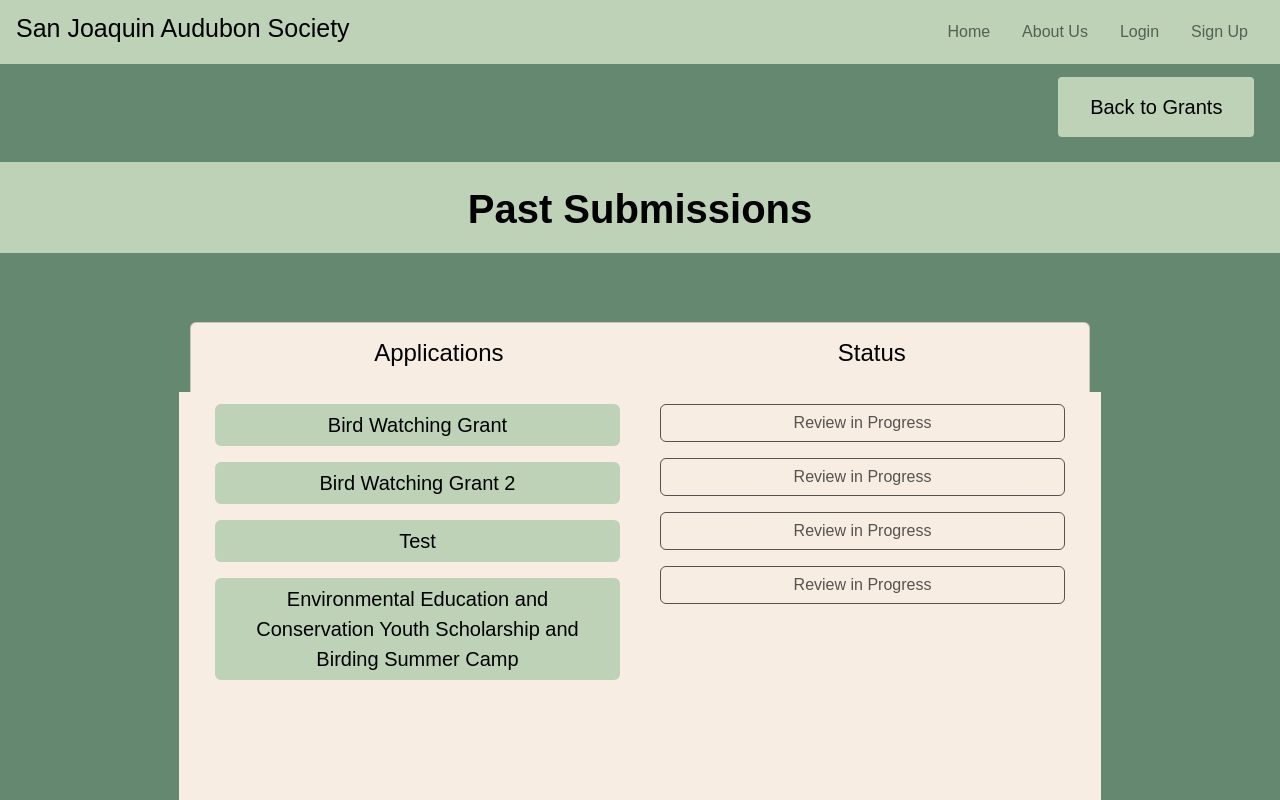
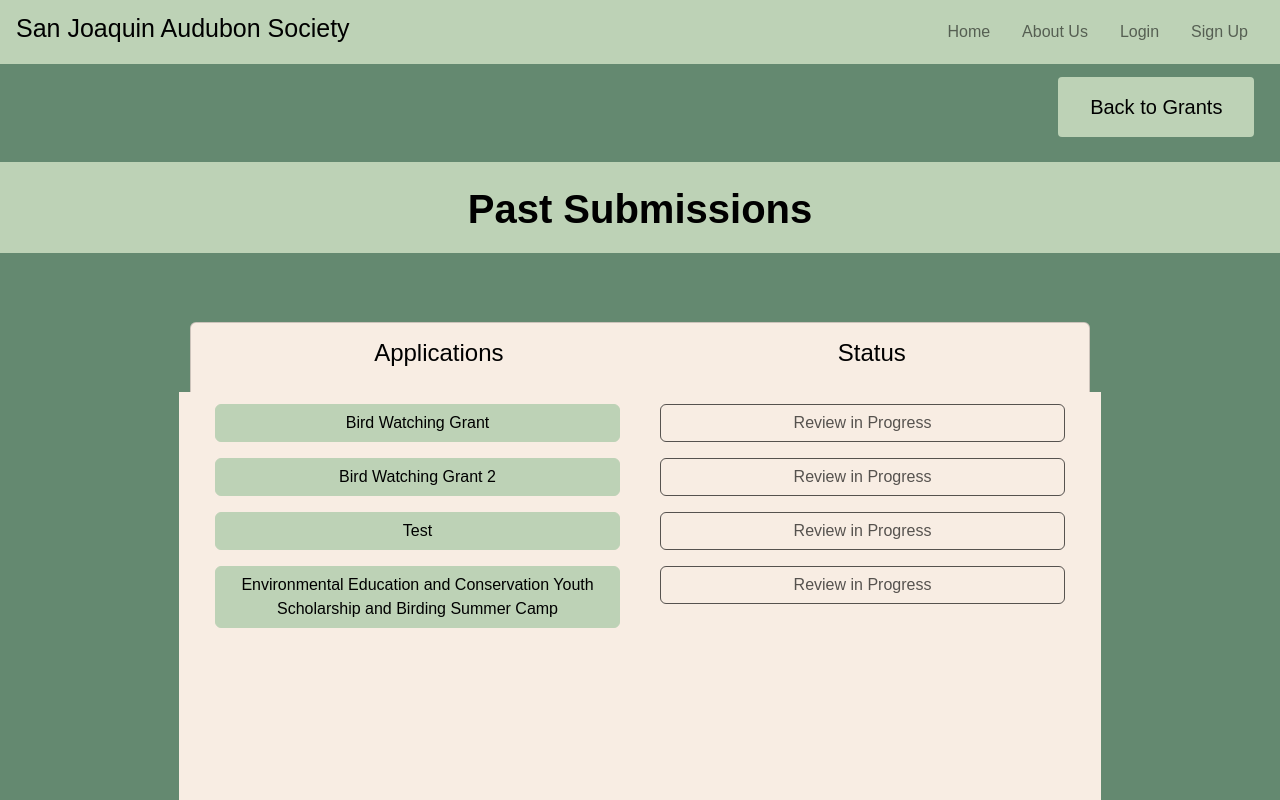
Before and after one commit to Kherbecs/Audubon-Society-Grant-Website, a React (Create React App) app: page /pastsubmissions in a window 1280 px wide. Shown: the top 800 px of the page. Built offline with nearby package versions, Linux system fonts and the light colour scheme.

Commit message:
JIRA #105

```diff
--- a/src/css/GrantSelection.css
+++ b/src/css/GrantSelection.css
@@ -30,7 +30,7 @@
   max-width: 1000px;
   width: 75%;
   padding: 0px 0px 0px 0px;
-  background-color: #F8EDE3!important;
+  background-color: #F8EDE3;
   margin: 0 auto;
   float: none;
   margin-top:  30px;
--- a/src/css/PasswordReset.css
+++ b/src/css/PasswordReset.css
@@ -1,6 +1,6 @@
 body {
     text-align: center;
-    font-family: Arial, Helvetica, sans-serif !important;
+    font-family: Arial, Helvetica, sans-serif;
     background-color: #61876ed9;
     color:black
 
@@ -8,13 +8,10 @@ body {
 }
 .PasswordReset{
     text-align: center;
-    font-family: Arial, Helvetica, sans-serif !important;
+    font-family: Arial, Helvetica, sans-serif;
     background-color: #61876ed9;
     color:black;
     height: 110vh;
-
-
-
 }
 .imdiv{
     width: 15%;
@@ -23,7 +20,7 @@ body {
 }
 .ResetSuccess{
     text-align: center;
-    font-family: Arial, Helvetica, sans-serif !important;
+    font-family: Arial, Helvetica, sans-serif;
     background-color: #61876ed9;
     color:black;
     height: 110vh;
@@ -32,25 +29,25 @@ body {
     font-size: 20px;
 }
 
-
-button {
-    /*  !important to override color*/
-    border: none !important;
-   font-size: 20px !important;
-   text-align: center !important;
-   overflow: auto !important;
-    color: #000 !important;
-    font-family: Arial, Helvetica, sans-serif !important;
-    background-color:#BDD2B6 !important;
-
+.button-pr {
+    background-color: #BDD2B6;
+    border: none;
+    color: black;
+    padding: 15px 32px;
+    text-align: center;
+    font-size: 20px;
+    cursor: pointer;
+    font-family: Arial, Helvetica, sans-serif;
+    width:15%;
+    border-radius: 4px;
 }
 
 label{
-    text-align: left !important;
+    text-align: left;
 }
 div{
 
-    font-family: Arial, Helvetica, sans-serif !important;
+    font-family: Arial, Helvetica, sans-serif;
 }
 .form-group{
     text-align:left;
--- a/src/css/PastSubmissions.css
+++ b/src/css/PastSubmissions.css
@@ -9,15 +9,15 @@
 } */
 
  h1 {
-    font-weight: bolder !important;
+    font-weight: bolder;
  }
 
 .navbar {
-    background-color: #BDD2B6 !important;
+    background-color: #BDD2B6;
 }
 
  .submission-body {
-    background-color: #F8EDE3 !important;
+    background-color: #F8EDE3;
 }
 
 .page-title {
@@ -25,7 +25,7 @@
     margin-bottom: 3%;
     padding-top: 1%;
     padding-bottom: 1%;
-    background-color: #BDD2B6 !important;
+    background-color: #BDD2B6;
 }
 
 .container {
@@ -43,14 +43,14 @@
 }
 
 .back-to-grants {
-    background-color: #BDD2B6 !important;
-    border: none !important;
-    color: black !important;
-    padding: 15px 32px !important;
-    text-align: center !important;
-    font-size: 20px !important;
-    cursor: pointer !important;
-    font-family: Arial, Helvetica, sans-serif !important;
+    background-color: #BDD2B6;
+    border: none;
+    color: black;
+    padding: 15px 32px;
+    text-align: center;
+    font-size: 20px;
+    cursor: pointer;
+    font-family: Arial, Helvetica, sans-serif;
     margin-top: 1%;
     margin-bottom: 1%;
 }
@@ -68,7 +68,7 @@
 }
 
 .applications {
-    background-color: #BDD2B6 !important;
-    color: black !important;
-    border-color: #BDD2B6 !important;
+    background-color: #BDD2B6;
+    color: black;
+    border-color: #BDD2B6;
 }
--- a/src/pages/PasswordReset.js
+++ b/src/pages/PasswordReset.js
@@ -24,11 +24,11 @@ export function PasswordReset() {
       </div>
 
       <div class="mb-3 mt-3 ">
-          <button type="button" class="btn btn-secondary btn-lg col-2" ><a href="/resetsuccess">Submit</a></button>
+        <button class = "button-pr"><a href="/resetsuccess">Submit</a></button>
       </div>
 
       <div class="form-group w-75" >
-        <button type="button" class="btn btn-secondary btn-lg col-2"><a href="/login">Back</a></button>
+        <button class = "button-pr"><a href="/login">Back</a></button>
       </div>
 
     </div>
--- a/src/pages/Register.js
+++ b/src/pages/Register.js
@@ -39,6 +39,7 @@ export function Register() {
               <input type = "checkbox" className = "form-check-input"></input>
               <label htmlFor = "check" className = "form-check-label-lr">Sign Up for Grant Updates</label>
           </div>
+          <button type="sign up" className="btn btn-success btn-lg w-100 block mt-2"><a href="" className="link-lr">Sign Up</a></button>
 
           <a href="" className="link-lr"><button type="sign up" className="btn btn-success btn-lg w-100 block mt-2">Sign Up</button></a>
 
--- a/src/pages/ResetSuccess.js
+++ b/src/pages/ResetSuccess.js
@@ -15,9 +15,9 @@ export function ResetSuccess() {
         <p>Password reset link sent</p>
         <div>
           <div>
-            <button type="button" class="btn btn-secondary btn-lg  col-3" ><a href="/login">Back to Login</a></button>
+            <button class = "button-pr"><a href="/login">Back to Login</a></button>
           </div>
-          <button type="button" class="btn btn-secondary btn-lg col-2" >Resend Link</button>
+            <button class = "button-pr">Resend Link</button>
 
         </div>
       </div>
```
